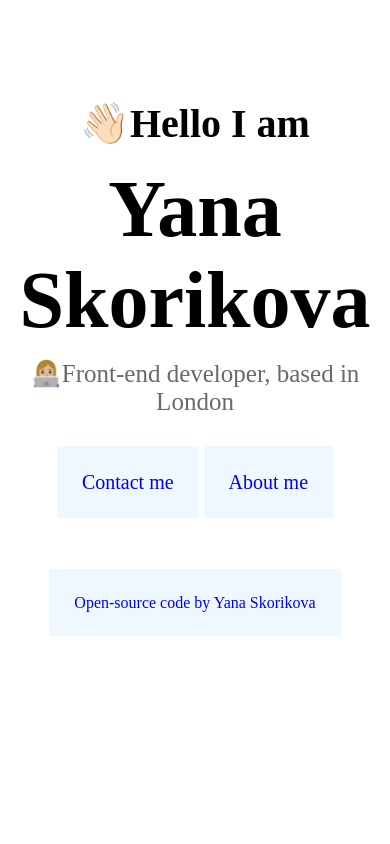
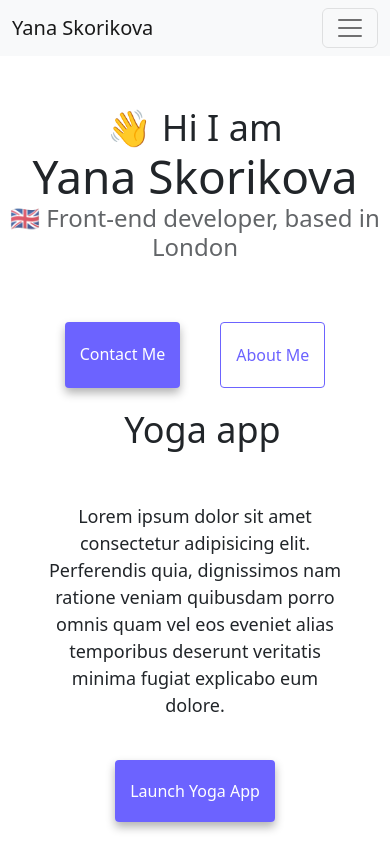
Before and after one commit to YanaSkorikova/Portfolio, a plain HTML site: page index.html in a window 390 px wide. Shown: the top 844 px of the page. Drawn offline with nearby package versions, Linux system fonts and the light colour scheme.

Commit message:
Responsive site for other devices

```diff
--- a/About/src/styles.css
+++ /dev/null
@@ -1,31 +0,0 @@
-a {
-  color: blue;
-  margin: auto;
-  width:100px;
-  display: block;
-  margin-top: 20px;
-}
-
-h1 {
-  text-align: center;
-  font-size: 100px;
-  margin-top: 60px;
-}
-
-h2 {
-  text-align: center;
-  margin-top: -40px;
-  font-size: 25px;
-  color: dimgray;
-}
-
-.col-4{
-  margin: 30px -100px 30px -100px;
-  font-size: 20px;
-  background-color: #F0F8FF;
-}
-
-#contactme {
-  text-align: center;
-  font-size: 40px;
-}
--- a/Main/src/styles.css
+++ /dev/null
@@ -1,41 +0,0 @@
-h2, h1, p{
-  text-align: center;
-}
-
-h2 {
-  margin-top: 100px;
-  margin-bottom: 0px;
-  font-size: 40px;
-}
-
-h1 {
-  margin-top: -130px;
-  margin-bottom: -30px;
-  font-size: 80px;
-
-}
-
-p{
-  font-size: 25px;
-  color: dimgray;
-}
-
-.links {
-  color: blue;
-  text-align: center;
-  font-size: 20px;
-  display: block;
-  width: 100%;
-  padding-top: 30px;
-
-}
-a {
-  padding: 25px;
-  background-color: #F0F8FF;
-  text-decoration: none;
-}
-
-.linkToGitHub {
-  text-align: center;
-  padding-top: 100px;
-}
--- a/index.html
+++ b/index.html
@@ -1,24 +1,128 @@
 <!DOCTYPE html>
-<html lang="en" dir="ltr">
+<html lang="en">
   <head>
-    <meta charset="utf-8">
-    <title> Yana Skorikova</title>
-    <link rel="stylesheet" href="Main/src/styles.css">
+    <meta charset="UTF-8" />
+    <meta name="description" content="Yana Skorikova - front-end developer, based in London.">
+    <meta http-equiv="X-UA-Compatible" content="IE=edge" />
+    <meta name="viewport" content="width=device-width, initial-scale=1.0" />
+    <title>Yana Skorikova</title>
+    <link
+      href="https://cdn.jsdelivr.net/npm/bootstrap@5.2.0-beta1/dist/css/bootstrap.min.css"
+      rel="stylesheet"
+      integrity="sha384-0evHe/X+R7YkIZDRvuzKMRqM+OrBnVFBL6DOitfPri4tjfHxaWutUpFmBp4vmVor"
+      crossorigin="anonymous"
+    />
+    <link rel="stylesheet" href="styles/styles.css" />
   </head>
+  <body>
+    <nav class="navbar navbar-expand-lg navbar-light bg-light" id="navbar">
+      <div class="container-fluid">
+        <a class="navbar-brand" href="index.html"> Yana Skorikova</a>
+        <button
+          class="navbar-toggler"
+          type="button"
+          data-bs-toggle="collapse"
+          data-bs-target="#navbarNav"
+          aria-controls="navbarNav"
+          aria-expanded="false"
+          aria-label="Toggle navigation"
+        >
+          <span class="navbar-toggler-icon"></span>
+        </button>
+        <div class="collapse navbar-collapse" id="navbarNav">
+          <ul class="navbar-nav">
+            <li class="nav-item">
+              <a class="nav-link active" aria-current="page" href="index.html"
+                >Home</a
+              >
+            </li>
+            <li class="nav-item">
+              <a class="nav-link" href="about.html">About me</a>
+            </li>
+            <li class="nav-item">
+              <a class="nav-link" href="about.html#contact">Contact me</a>
+            </li>
+          </ul>
+        </div>
+      </div>
+    </nav>
+    <h2>👋 Hi I am</h2>
+    <h1>Yana Skorikova</h1>
+    <h3>🇬🇧 Front-end developer, based in London</h3>
+    <div class="navigation-links">
+      <a href="about.html#contact" title="Contact me" class="contact-link">Contact me</a>
+      <a href="about.html" title="About me" class="about-link">About me</a>
+    </div>
 
-  <body>
-<h2> 👋🏻Hello I am <h2> <br> <h1>Yana Skorikova</h1><br>
-<p>
-👩🏼‍💻Front-end developer, based in London
-</p>
-<div class="links">
+    <div class="container text-center">
+      <div class="row">
+        <div class="co-12 col-sm-6">
+          <img src="images/yoga.png" alt="Yoga site" class="d-none d-sm-block" class="img-fluid rounded" />
+        </div>
+        <div class="col-12 col-sm-6">
+          <span class="text-Describe-apps">
+            <h4>
+               Yoga app </h4></br>
+              <p>
+              Lorem ipsum dolor sit amet consectetur adipisicing elit.
+              Perferendis quia, dignissimos nam ratione veniam quibusdam porro
+              omnis quam vel eos eveniet alias temporibus deserunt veritatis
+              minima fugiat explicabo eum dolore.
+            </p>
+          </br>
+          <div class="app-links">
+          <a href="index.html" title="Yoga site" class="yoga-link">Launch Yoga App</a>
+          </span
+          >
+        </div>
+        </div>
 
-   <a href="About/aboutme.html#contactme"> Contact me</a>
-   <a href="About/aboutme.html"> About me</a>
+        <div class="w-100"></div>
 
-</div>
-<div class = "linkToGitHub">
-  <a href="https://github.com/YanaSkorikova/Portfolio">Open-source code by Yana Skorikova </a>
-</div>
+        <div class="col-12 col-sm-6"><span class="text-Describe-apps">
+            <h4>
+               Weather app </h4></br>
+              <p>
+              Lorem ipsum dolor sit amet consectetur adipisicing elit.
+              Perferendis quia, dignissimos nam ratione veniam quibusdam porro
+              omnis quam vel eos eveniet alias temporibus deserunt veritatis
+              minima fugiat explicabo eum dolore.
+              </p>
+
+          </br>
+          <div class="app-links">
+          <a href="index.html" title="Weather site" class="weather-link">Launch Weather App</a>
+
+          </span
+          >
+        </div>
+        </div>
+
+        <div class="col-12 col-sm-6"><img src="images/weather.png" alt="Weather site" class="d-none d-sm-block" class="img-fluid rounded" /></div>
+
+        <div class="w-100"></div>
+
+        <div class="col-12 col-sm-6"><img src="images/yogurt.png" alt="Yogurt site" class="d-none d-sm-block" class="img-fluid rounded" /></div>
+        <div class="col-12 col-sm-6"><span class="text-Describe-apps">
+            <h4>
+              Yogurt app </h4></br>
+            <p>
+              Lorem ipsum dolor sit amet consectetur adipisicing elit.
+              Perferendis quia, dignissimos nam ratione veniam quibusdam porro
+              omnis quam vel eos eveniet alias temporibus deserunt veritatis
+              minima fugiat explicabo eum dolore.
+            </p>
+
+          </br>
+          <div class="app-links">
+          <a href="index.html" title="Yogurt site" class="yogurt-link">Launch Yogurt App</a>
+          </span
+          >
+        </div>
+        </div>
+
+    </div>
+
+    <script src="https://cdn.jsdelivr.net/npm/bootstrap@5.2.1/dist/js/bootstrap.bundle.min.js"></script>
   </body>
 </html>
--- /dev/null
+++ b/styles/styles.css
@@ -0,0 +1,158 @@
+:root {
+  --primary-color: #6c63ff;
+  --secondary-color: #f5f2fe;
+  --box-shadow: 0 5px 10px rgba(0, 0, 0, 0.3);
+}
+
+#navbar {
+  margin: auto;
+  margin-bottom: 50px;
+}
+.navbar-brand {
+  margin-left: 30px;
+}
+h1,
+h2,
+h3 {
+  text-align: center;
+  margin: 0;
+}
+
+h1 {
+  font-size: 96px;
+}
+
+h2 {
+  font-size: 48px;
+}
+
+h3 {
+  font-size: 24px;
+  opacity: 0.7;
+}
+h4 {
+  padding-left: 15px;
+  font-size: 48px;
+}
+p {
+  padding: 20px;
+  border-radius: 4px;
+  font-size: 18px;
+  line-height: 1.5;
+  text-align: center;
+}
+
+.navigation-links {
+  display: flex;
+  margin-top: 40px;
+  justify-content: center;
+}
+
+.navigation-links a,
+.app-links a {
+  margin: 20px;
+  border-radius: 4px;
+  padding: 20px 15px;
+  text-decoration: none;
+  text-transform: capitalize;
+}
+
+.contact-link,
+.yoga-link,
+.weather-link,
+.yogurt-link {
+  background: var(--primary-color);
+  box-shadow: var(--box-shadow);
+  color: white;
+}
+
+.about-link {
+  color: var(--primary-color);
+  border: 1px solid var(--primary-color);
+}
+
+.homepage-link {
+  color: var(--primary-color);
+  text-align: center;
+  display: block;
+}
+
+.about-paragraphs {
+  margin: 30px 0;
+}
+
+.about-paragraphs p {
+  margin: 10px;
+}
+
+.email-link {
+  display: flex;
+  justify-content: center;
+  color: var(--primary-color);
+  font-size: 28px;
+  text-decoration: none;
+}
+
+.email-link:hover {
+  text-decoration: underline;
+}
+.row {
+  margin: auto;
+  width: 100%;
+}
+img {
+  max-width: 100%;
+  height: auto;
+}
+.text-Describe-apps,
+.text-Describe-apps p {
+  text-align: left;
+}
+.container {
+  margin-top: 40px;
+}
+.about-line h1 {
+  margin-top: 50px;
+  font-size: 96px;
+}
+@media (max-width: 800px) {
+  h1 {
+    font-size: 46px;
+  }
+  h2{
+    font-size: 36px;
+  }
+  h3 {
+    margin: auto;
+  }
+  h4{
+    font-size: 36px;
+    text-align: center;
+    margin-top: 80px;
+  }
+  .navbar-brand {
+    margin-left: 0px;
+  }
+  .text-Describe-apps p {
+    text-align: center;
+
+  }
+  .navigation-links{
+    margin-bottom: -80px;
+  }
+  .app-links {
+    text-align: center;
+  }
+  .about-line h1 {
+    font-size: 46px;
+  }
+  .row {
+    display: block;
+    flex-direction: column;
+    margin: auto;
+  }
+  .row img {
+    max-width: 470px;
+  }
+
+}
```
Also changed, not shown: About/aboutme.html (deleted, +0 -34 lines), about.html (added, +91 -0 lines), images/weather.png (added), images/yoga.png (added), images/yogurt.png (added).
